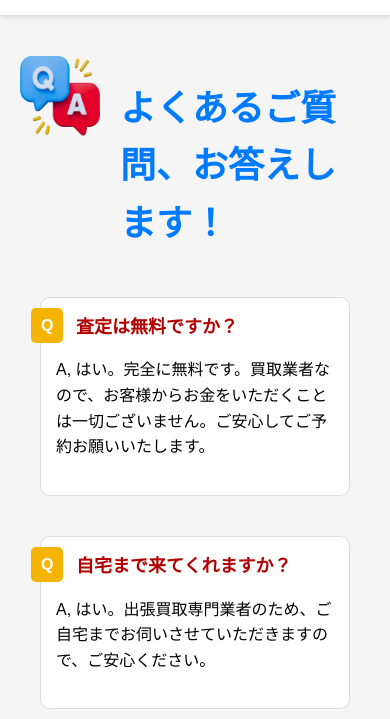
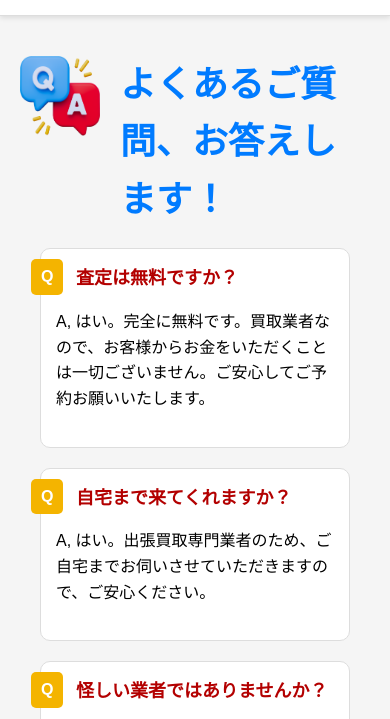
Before and after one commit to yukito7878/smart, a plain HTML site: page QA.html in a window 390 px wide. Shown: the part 79-798 px from the top of the page. Drawn offline with Linux system fonts and the light colour scheme.

Commit message:
QA追加

```diff
--- a/QA.html
+++ b/QA.html
@@ -13,18 +13,6 @@
 			margin: 0 auto;
 			padding: 20px;
 			border-radius: 10px;
-		}
-
-		h1 {
-			font-size: 36px;
-		}
-
-		.qa {
-			text-align: left;
-			color: black;
-			padding: 20px;
-			border-radius: 10px;
-			margin-top: 20px;
 		}
 
 		.qa-container {
@@ -44,32 +32,6 @@
 			height: 80px;
 		}
 
-		.qa h2 {
-			color: #b30000;
-		}
-
-		.qa-item {
-			margin-bottom: 20px;
-			flex: 1 1 calc(50% - 10px);
-			background-color: white;
-			position: relative;
-			padding: 15px;
-			border: 1px solid #ddd;
-			border-radius: 10px;
-		}
-
-		.qa-item::before {
-			content: "Q";
-			position: absolute;
-			top: 10px;
-			left: -10px;
-			background-color: #f4b400;
-			color: white;
-			font-weight: bold;
-			padding: 5px 10px;
-			border-radius: 5px;
-		}
-
 		.qa-item strong {
 			display: block;
 			font-size: 18px;
@@ -77,8 +39,6 @@
 			margin-bottom: 5px;
 			color: #b30000;
 		}
-
-
 
 		h1 {
 			font-size: 36px;
@@ -121,16 +81,18 @@
 			border-radius: 5px;
 		}
 
-		.qa-item strong {
-			display: block;
-			font-size: 18px;
-			margin-bottom: 5px;
-			color: #b30000;
-		}
+		@media (max-width: 600px) {
+			h1{
+				margin: auto 0;
+			}
 
-		@media (max-width: 600px) {
+			.qa-title-container{
+				margin-right: 0;
+			}
+
 			.qa-item {
 				flex: 1 1 100%;
+				background-color: white;
 			}
 		}
 	</style>
```
